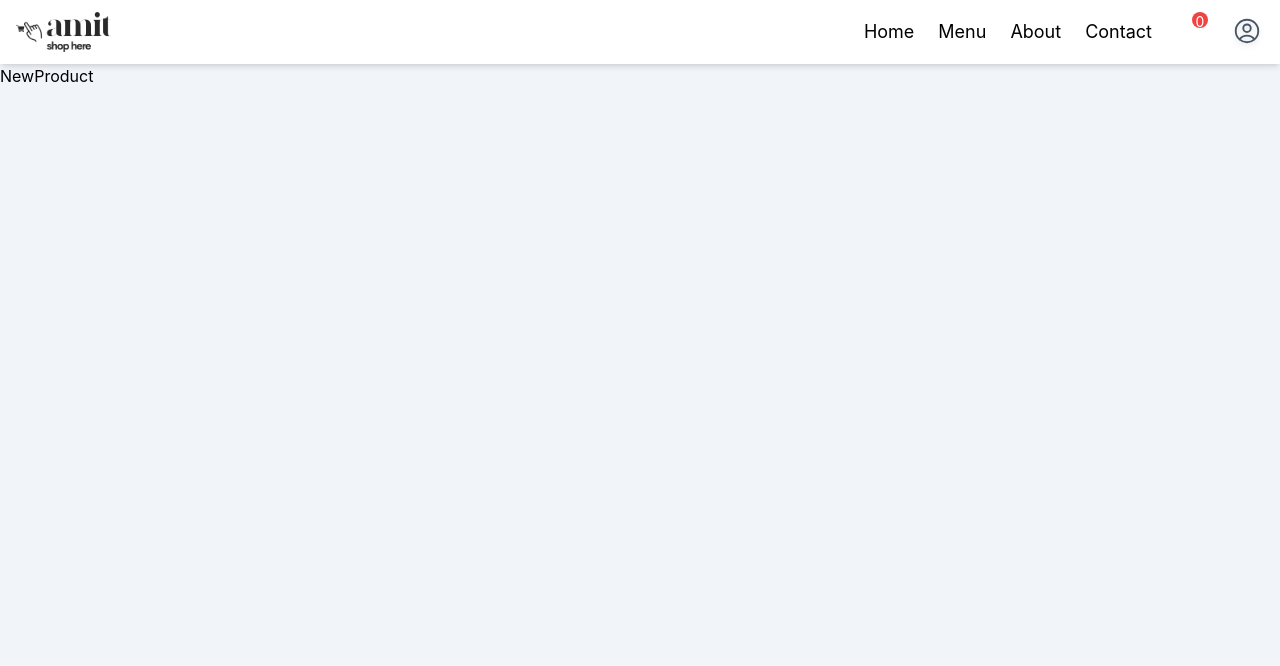
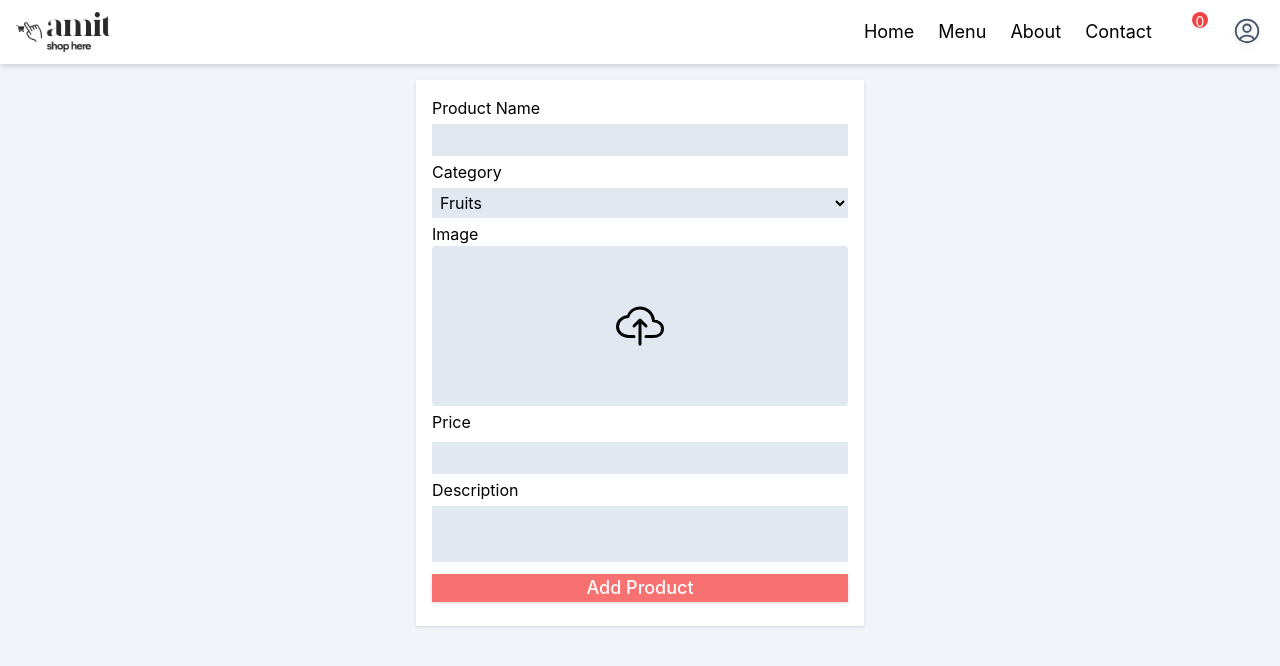
Before and after one commit to hiteshnavghade75/E-Commerce-MERN-App, a React (Create React App) app in the folder client/: page /newProduct in a window 1280 px wide. Shown: the top 666 px of the page. Built offline with nearby package versions, Linux system fonts and the light colour scheme; some icons are missing.

Commit message:
added new product page

```diff
--- a/client/src/pages/NewProduct.js
+++ b/client/src/pages/NewProduct.js
@@ -1,8 +1,76 @@
-import React from 'react'
+import React, { useState } from 'react';
+import { IoCloudUploadOutline } from "react-icons/io5";
+import { ImageToBase64 } from '../utils/base-64';
 
 const NewProduct = () => {
+
+  const [formData, setFormData] = useState({
+    productName : "",
+    category : "",
+    image : "",
+    price : "",
+    description : ""
+  })
+
+  const handleOnChange = (e) => {
+    const {name, value} = e.target
+    setFormData((prev) => {
+      return{
+        ...prev,
+        [name] : value
+      }
+    })
+  }
+
+  const handleUploadImage = async(e) => {
+    const data = await ImageToBase64(e.target.files[0])
+    setFormData((prev) => {
+      return{
+        ...prev,
+        image : data
+      }
+    })
+  }
+
+  const handleSubmit = (e) => {
+    e.preventDefault()
+    console.log(formData)
+  }
+
   return (
-    <div>NewProduct</div>
+    <div className='p-4'>
+      <form className='m-auto w-full max-w-md shadow flex flex-col p-4 bg-white' onSubmit={handleSubmit}>
+        <label htmlFor='productName'>Product Name</label>
+        <input type='text' name='productName' className='bg-slate-200 p-1 my-1' onChange={handleOnChange}/>
+
+        <label htmlFor='category'>Category</label>
+        <select className='bg-slate-200 p-1 my-1' name='category' onChange={handleOnChange}>
+          <option>Fruits</option>
+          <option>Vegetables</option>
+          <option>IceCream</option>
+          <option>Dosa</option>
+          <option>Pizza</option>
+        </select>
+
+        <label htmlFor='image'>Image
+        <div className='h-40 w-full bg-slate-200 rounded flex items-center justify-center cursor-pointer'>
+          { formData.image ? <img src={formData.image} alt='product-image' className='h-full'/> : <span className='text-5xl'>
+          <IoCloudUploadOutline/>
+          </span>  }
+          <input type='file' id='image' name='image' accept='image/*' onChange={handleUploadImage} className='hidden'/>
+        </div>
+        </label>
+
+        <label htmlFor='price' className='my-1'>Price</label>
+        <input type='text' name='price' className='bg-slate-200 p-1 my-1' onChange={handleOnChange}/>
+
+        <label htmlFor='description'>Description</label>
+        <textarea rows={2} name='description' className='bg-slate-200 p-1 my-1 resize-none' onChange={handleOnChange}/>
+
+        <button className='bg-red-400 hover:bg-red-500 text-white text-lg font-medium drop-shadow my-2'>Add Product</button>
+
+      </form>
+    </div>
   )
 }
 
```
